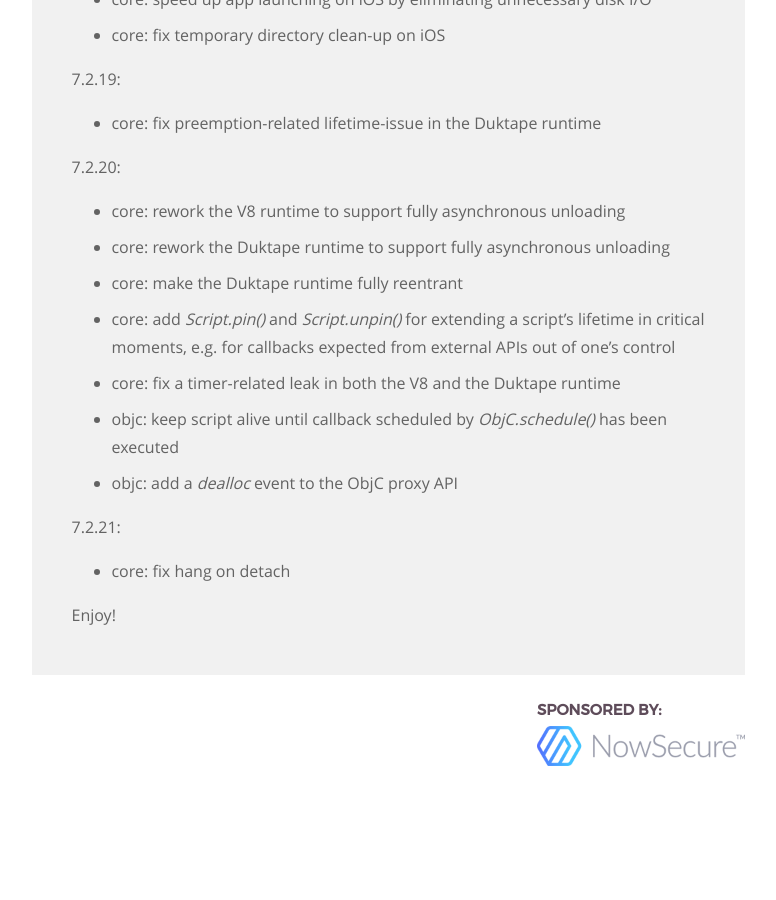
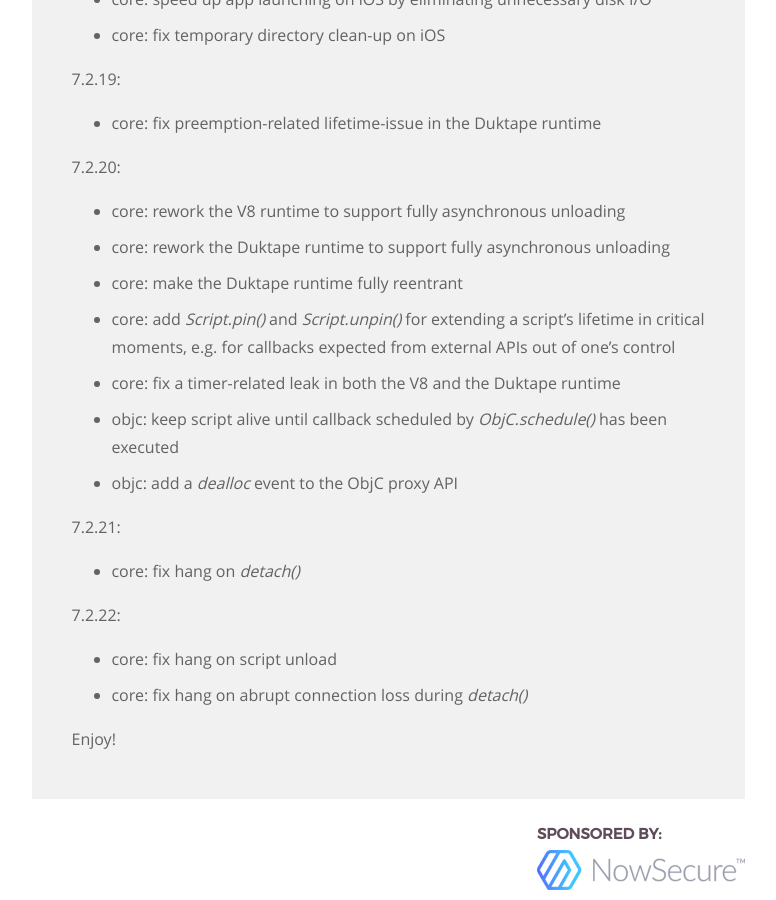
Before and after one commit to frida/frida-website, a Jekyll site: the page built from _posts/2016-06-02-frida-7-2-released.markdown, in a window 1280 px wide and 900 px high, scrolled down 5762 px. Shown: the whole window, without its empty margins (364-1140 px from the left). Built offline with Jekyll 4.4.1, drawn with Linux system fonts in a browser that asks for light colours; before the commit the page ends 6538 px from its top, so only the background shows below that.

Commit message:
Add release notes for 7.2.22

```diff
--- a/_posts/2016-06-02-frida-7-2-released.markdown
+++ b/_posts/2016-06-02-frida-7-2-released.markdown
@@ -245,6 +245,11 @@ So in closing, let's summarize the changes:
 
 7.2.21:
 
-- core: fix hang on detach
+- core: fix hang on *detach()*
+
+7.2.22:
+
+- core: fix hang on script unload
+- core: fix hang on abrupt connection loss during *detach()*
 
 Enjoy!
```
